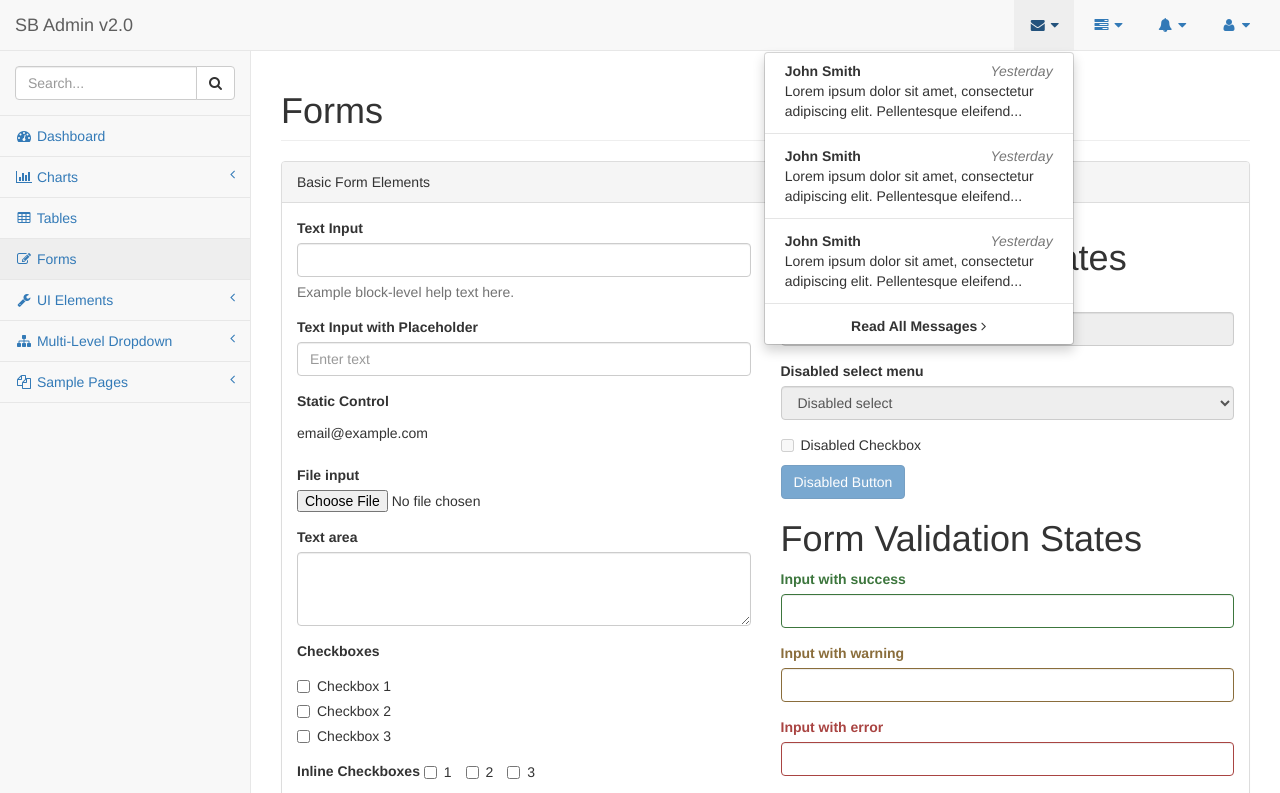
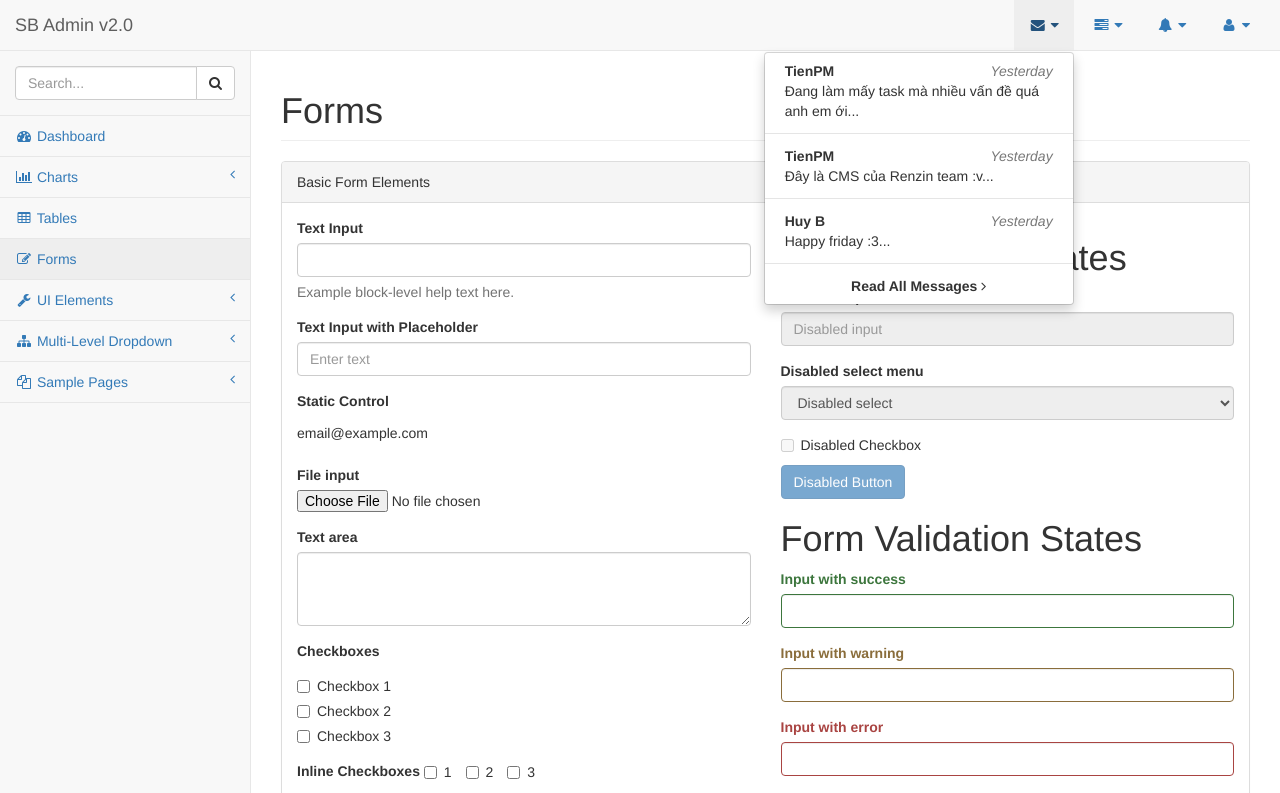
Before and after one commit to phamminhtien305/demodailyreport.io, a website: page pages/forms.html in a window 1280 px wide. Both pictures are taken after a click on the link 1043 px from the left and 25 px from the top of the page. Shown: the top 793 px of the page. Drawn offline with Linux system fonts and the light colour scheme.

Commit message:
test hang

```diff
--- a/pages/forms.html
+++ b/pages/forms.html
@@ -9,7 +9,7 @@
     <meta name="description" content="">
     <meta name="author" content="">
 
-    <title>SB Admin 2 - Bootstrap Admin Theme</title>
+    <title>ZENRIN ADMIN - Daily report </title>
 
     <!-- Bootstrap Core CSS -->
     <link href="../vendor/bootstrap/css/bootstrap.min.css" rel="stylesheet">
@@ -58,36 +58,36 @@
                         <li>
                             <a href="#">
                                 <div>
-                                    <strong>John Smith</strong>
+                                    <strong>TienPM</strong>
                                     <span class="pull-right text-muted">
                                         <em>Yesterday</em>
                                     </span>
                                 </div>
-                                <div>Lorem ipsum dolor sit amet, consectetur adipiscing elit. Pellentesque eleifend...</div>
+                                <div>Đang làm mấy task mà nhiều vấn đề quá anh em ới...</div>
                             </a>
                         </li>
                         <li class="divider"></li>
                         <li>
                             <a href="#">
                                 <div>
-                                    <strong>John Smith</strong>
+                                    <strong>TienPM</strong>
                                     <span class="pull-right text-muted">
                                         <em>Yesterday</em>
                                     </span>
                                 </div>
-                                <div>Lorem ipsum dolor sit amet, consectetur adipiscing elit. Pellentesque eleifend...</div>
+                                <div>Đây là CMS của Renzin team :v...</div>
                             </a>
                         </li>
                         <li class="divider"></li>
                         <li>
                             <a href="#">
                                 <div>
-                                    <strong>John Smith</strong>
+                                    <strong>Huy B</strong>
                                     <span class="pull-right text-muted">
                                         <em>Yesterday</em>
                                     </span>
                                 </div>
-                                <div>Lorem ipsum dolor sit amet, consectetur adipiscing elit. Pellentesque eleifend...</div>
+                                <div>Happy friday :3...</div>
                             </a>
                         </li>
                         <li class="divider"></li>
```
